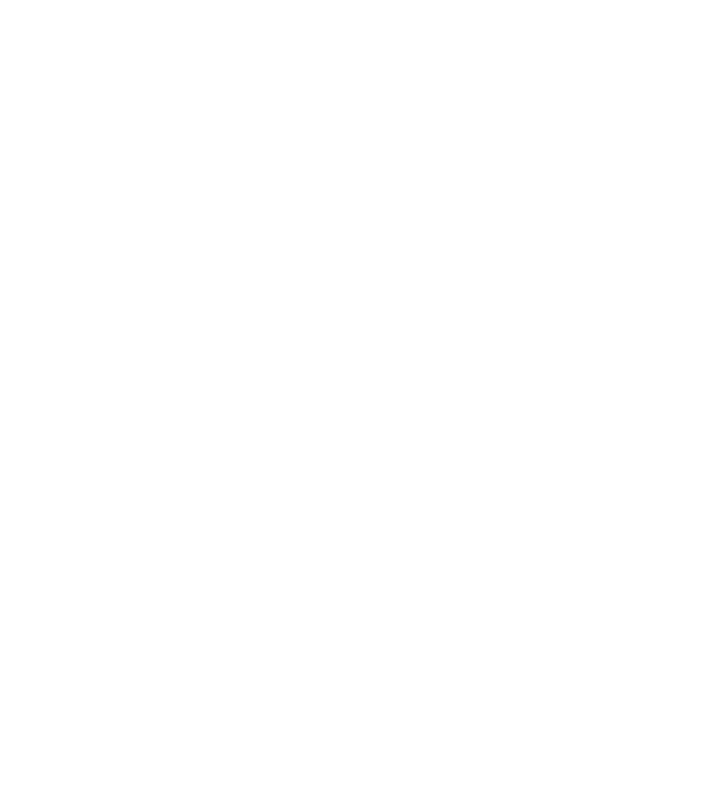
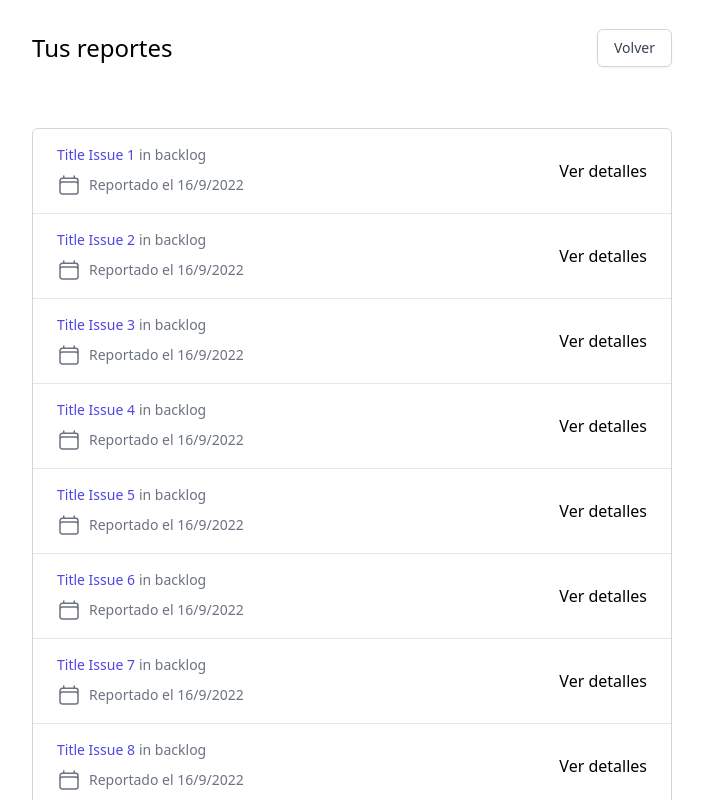
Before and after one commit to polluxcoop/reporter, a Nuxt app: page /reports in a window 1280 px wide. Before the commit this address had no page. Shown: the top 800 px of the page, without its empty margins (288-991 px from the left). Built offline with nearby package versions, Linux system fonts and the light colour scheme.

Commit message:
chore: frontend refactor

```diff
--- a/components/Main.vue
+++ /dev/null
@@ -1,70 +0,0 @@
-<template>
-  <div class="w-60">
-    <form v-if="step === 0" class="flex flex-col gap-4">
-      <textarea
-        class="mt-1 block w-full rounded-md border-gray-300 shadow-sm focus:border-indigo-500 focus:ring-indigo-500 sm:text-sm"
-        v-model="details"
-        rows="3"
-        placeholder="Detalles del reporte"
-      ></textarea>
-      <button
-        type="button"
-        class="relative flex w-full justify-center rounded-md border border-transparent bg-indigo-600 py-2 px-4 text-sm font-medium text-white hover:bg-indigo-700 focus:outline-none focus:ring-2 focus:ring-indigo-500 focus:ring-offset-2"
-        @click="step++"
-      >
-        Generar
-      </button>
-    </form>
-    <form v-else-if="step === 1">
-      <input
-        class="block w-full flex-1 rounded-none rounded-r-md border-gray-300 focus:border-indigo-500 focus:ring-indigo-500 sm:text-sm"
-        v-model="signature"
-        type="text"
-        placeholder="Clave publica"
-      />
-      <div class="grid grid-cols-2 gap-4 mt-4">
-        <button
-          type="button"
-          class="flex w-full justify-center rounded-md border border-transparent bg-indigo-600 py-2 px-4 text-sm font-medium text-white hover:bg-indigo-700 focus:outline-none focus:ring-2 focus:ring-indigo-500 focus:ring-offset-2"
-          @click="step++"
-        >
-          Nuevo
-        </button>
-        <button
-          type="button"
-          class="rounded-md border border-gray-300 bg-white py-2 px-3 text-sm font-medium leading-4 text-gray-700 shadow-sm hover:bg-gray-50 focus:outline-none focus:ring-2 focus:ring-indigo-500 focus:ring-offset-2"
-          @click="step--"
-        >
-          Atras
-        </button>
-      </div>
-    </form>
-    <template v-else-if="step === 2">
-      <p
-        class="mb-4 rounded-md border border-gray-300 bg-white py-2 px-3 text-sm"
-      >
-        {{ details }}
-      </p>
-      <button
-        type="button"
-        class="w-full rounded-md border border-gray-300 bg-white py-2 px-3 text-sm font-medium leading-4 text-gray-700 shadow-sm hover:bg-gray-50 focus:outline-none focus:ring-2 focus:ring-indigo-500 focus:ring-offset-2"
-        @click="step--"
-      >
-        Atras
-      </button>
-    </template>
-  </div>
-</template>
-
-<script>
-export default {
-  name: "Main",
-  data() {
-    return {
-      details: "",
-      signature: "",
-      step: 0,
-    };
-  },
-};
-</script>
--- /dev/null
+++ b/components/Report/Form.vue
@@ -0,0 +1,37 @@
+<template>
+  <form class="flex flex-col gap-4">
+    <textarea
+      class="mt-1 block w-full rounded-md border-gray-300 shadow-sm focus:border-indigo-500 focus:ring-indigo-500 sm:text-sm"
+      v-model="formData.details"
+      rows="3"
+      placeholder="Detalles del reporte"
+    ></textarea>
+    <button
+      type="button"
+      class="relative flex w-full justify-center rounded-md border border-transparent bg-indigo-600 py-2 px-4 text-sm font-medium text-white hover:bg-indigo-700 focus:outline-none focus:ring-2 focus:ring-indigo-500 focus:ring-offset-2"
+      @click="onSubmit"
+    >
+      Generar
+    </button>
+  </form>
+</template>
+
+<script>
+export default {
+  data() {
+    return {
+      formData: {
+        details: "",
+      },
+    };
+  },
+
+  methods: {
+    onSubmit() {
+      this.$emit("submit", this.formData);
+    },
+  },
+};
+</script>
+
+<style></style>
--- /dev/null
+++ b/components/Report/ListItem.vue
@@ -0,0 +1,52 @@
+<template>
+  <nuxt-link :to="{ name: 'reports-id', params: { id: report.id } }">
+    <div class="flex items-center px-4 py-4 sm:px-6 hover:bg-gray-50">
+      <div class="min-w-0 flex-1 sm:flex sm:items-center sm:justify-between">
+        <div class="truncate">
+          <div class="flex text-sm">
+            <p class="truncate font-medium text-indigo-600">
+              {{ report.title }}
+            </p>
+            <p class="ml-1 flex-shrink-0 font-normal text-gray-500">
+              in backlog
+            </p>
+          </div>
+          <div class="mt-2 flex">
+            <div class="flex items-center text-sm text-gray-500">
+              <svg
+                xmlns="http://www.w3.org/2000/svg"
+                fill="none"
+                viewBox="0 0 24 24"
+                stroke-width="1.5"
+                stroke="currentColor"
+                class="w-6 h-6"
+              >
+                <path
+                  stroke-linecap="round"
+                  stroke-linejoin="round"
+                  d="M6.75 3v2.25M17.25 3v2.25M3 18.75V7.5a2.25 2.25 0 012.25-2.25h13.5A2.25 2.25 0 0121 7.5v11.25m-18 0A2.25 2.25 0 005.25 21h13.5A2.25 2.25 0 0021 18.75m-18 0v-7.5A2.25 2.25 0 015.25 9h13.5A2.25 2.25 0 0121 11.25v7.5"
+                />
+              </svg>
+
+              <p class="ml-2">Reportado el 16/9/2022</p>
+            </div>
+          </div>
+        </div>
+      </div>
+      <div class="ml-5 flex-shrink-0">Ver detalles</div>
+    </div>
+  </nuxt-link>
+</template>
+
+<script>
+export default {
+  props: {
+    report: {
+      required: true,
+      type: Object,
+    },
+  },
+};
+</script>
+
+<style></style>
--- /dev/null
+++ b/components/Report/Search.vue
@@ -0,0 +1,48 @@
+<template>
+  <div class="flex">
+    <input
+      class="flex-grow-1 block w-full rounded-none rounded-l-md border-gray-300 focus:border-indigo-500 focus:ring-indigo-500 sm:text-sm"
+      v-model="publicKey"
+      type="text"
+      placeholder="Clave publica"
+    />
+
+    <button
+      class="px-2 rounded-none rounded-r-md border-gray-300 bg-indigo-600 text-white"
+      @click="submitSearch"
+    >
+      <svg
+        xmlns="http://www.w3.org/2000/svg"
+        fill="none"
+        viewBox="0 0 24 24"
+        stroke-width="1.5"
+        stroke="currentColor"
+        class="w-6 h-6"
+      >
+        <path
+          stroke-linecap="round"
+          stroke-linejoin="round"
+          d="M21 21l-5.197-5.197m0 0A7.5 7.5 0 105.196 5.196a7.5 7.5 0 0010.607 10.607z"
+        />
+      </svg>
+    </button>
+  </div>
+</template>
+
+<script>
+export default {
+  data() {
+    return {
+      publicKey: "",
+    };
+  },
+
+  methods: {
+    submitSearch() {
+      this.$emit("search", this.publicKey);
+    },
+  },
+};
+</script>
+
+<style></style>
--- /dev/null
+++ b/layouts/default.vue
@@ -0,0 +1,11 @@
+<template>
+  <div class="flex justify-center items-center w-full min-h-screen">
+    <nuxt />
+  </div>
+</template>
+
+<script>
+export default {};
+</script>
+
+<style></style>
--- a/pages/index.vue
+++ b/pages/index.vue
@@ -1,15 +1,32 @@
 <template>
-  <div class="flex justify-center items-center w-full min-h-screen">
-    <Main></Main>
+  <div class="flex flex-col gap-4">
+    <report-search @search="handleSearch" />
+
+    <nuxt-link
+      class="w-full justify-center rounded-md border border-transparent bg-indigo-600 py-2 px-4 text-sm font-medium text-white hover:bg-indigo-700 focus:outline-none focus:ring-2 focus:ring-indigo-500 focus:ring-offset-2"
+      to="/new"
+    >
+      Nuevo
+    </nuxt-link>
   </div>
 </template>
 
 <script>
-import Main from "~/components/Main";
+import ReportSearch from "~/components/Report/Search";
+
 export default {
   name: "IndexPage",
+
   components: {
-    Main,
+    ReportSearch,
+  },
+
+  methods: {
+    handleSearch(publicKey) {
+      console.log("handleSearch > not implemented", publicKey);
+
+      this.$router.push({ path: "reports", query: { publicKey } });
+    },
   },
 };
 </script>
--- /dev/null
+++ b/pages/new.vue
@@ -0,0 +1,22 @@
+<template>
+  <div class="w-1/3">
+    <report-form @submit="handleSubmit" />
+  </div>
+</template>
+
+<script>
+import ReportForm from "~/components/Report/Form";
+export default {
+  components: {
+    ReportForm,
+  },
+
+  methods: {
+    handleSubmit(payload) {
+      console.log("handleSubmit > to be implemented", payload);
+    },
+  },
+};
+</script>
+
+<style></style>
--- /dev/null
+++ b/pages/reports/_id/index.vue
@@ -0,0 +1,15 @@
+<template>
+  <div>{{ reportId }}</div>
+</template>
+
+<script>
+export default {
+  computed: {
+    reportId() {
+      return this.$route.params.id;
+    },
+  },
+};
+</script>
+
+<style></style>
--- /dev/null
+++ b/pages/reports/index.vue
@@ -0,0 +1,62 @@
+<template>
+  <div class="w-1/2">
+    <div class="flex items-center justify-between">
+      <div class="my-8">
+        <h1 class="text-2xl text-bold">Tus reportes</h1>
+        <p class="text-gray-300">{{ publicKey }}</p>
+      </div>
+
+      <button
+        type="button"
+        class="flex justify-center rounded-md border border-gray-300 bg-white py-2 px-4 text-sm font-medium text-gray-700 shadow-sm hover:bg-gray-50 focus:outline-none focus:ring-2 focus:ring-indigo-500 focus:ring-offset-2"
+        @click="$router.go(-1)"
+      >
+        Volver
+      </button>
+    </div>
+
+    <div class="border border-gray-300 rounded-md my-8">
+      <ul role="list" class="divide-y divide-gray-200">
+        <li v-for="report in reports" :key="report.id">
+          <report-list-item :report="report" />
+        </li>
+      </ul>
+    </div>
+  </div>
+</template>
+
+<script>
+import ReportListItem from "~/components/Report/ListItem";
+export default {
+  components: {
+    ReportListItem,
+  },
+
+  data() {
+    return {
+      reports: [
+        { id: "1", title: "Title Issue 1", content: "asd 1" },
+        { id: "2", title: "Title Issue 2", content: "asd 2" },
+        { id: "3", title: "Title Issue 3", content: "asd 3" },
+        { id: "4", title: "Title Issue 4", content: "asd 4" },
+        { id: "5", title: "Title Issue 5", content: "asd 5" },
+        { id: "6", title: "Title Issue 6", content: "asd 6" },
+        { id: "7", title: "Title Issue 7", content: "asd 7" },
+        { id: "8", title: "Title Issue 8", content: "asd 8" },
+        { id: "9", title: "Title Issue 9", content: "asd 9" },
+        { id: "10", title: "Title Issue 10", content: "asd 10" },
+      ],
+    };
+  },
+
+  computed: {
+    publicKey() {
+      return this.$route.query.publicKey;
+    },
+  },
+
+  mounted() {},
+};
+</script>
+
+<style></style>
```
